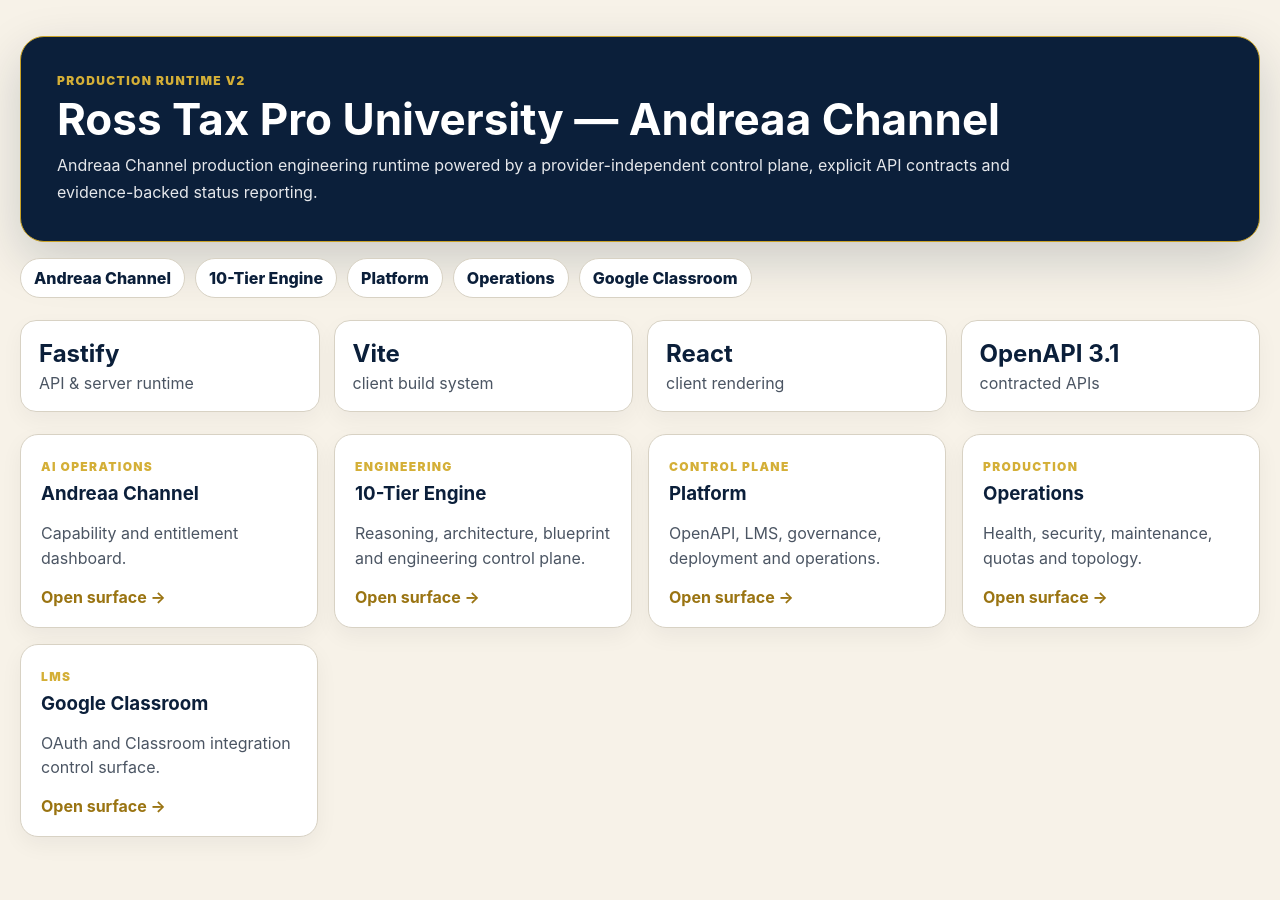
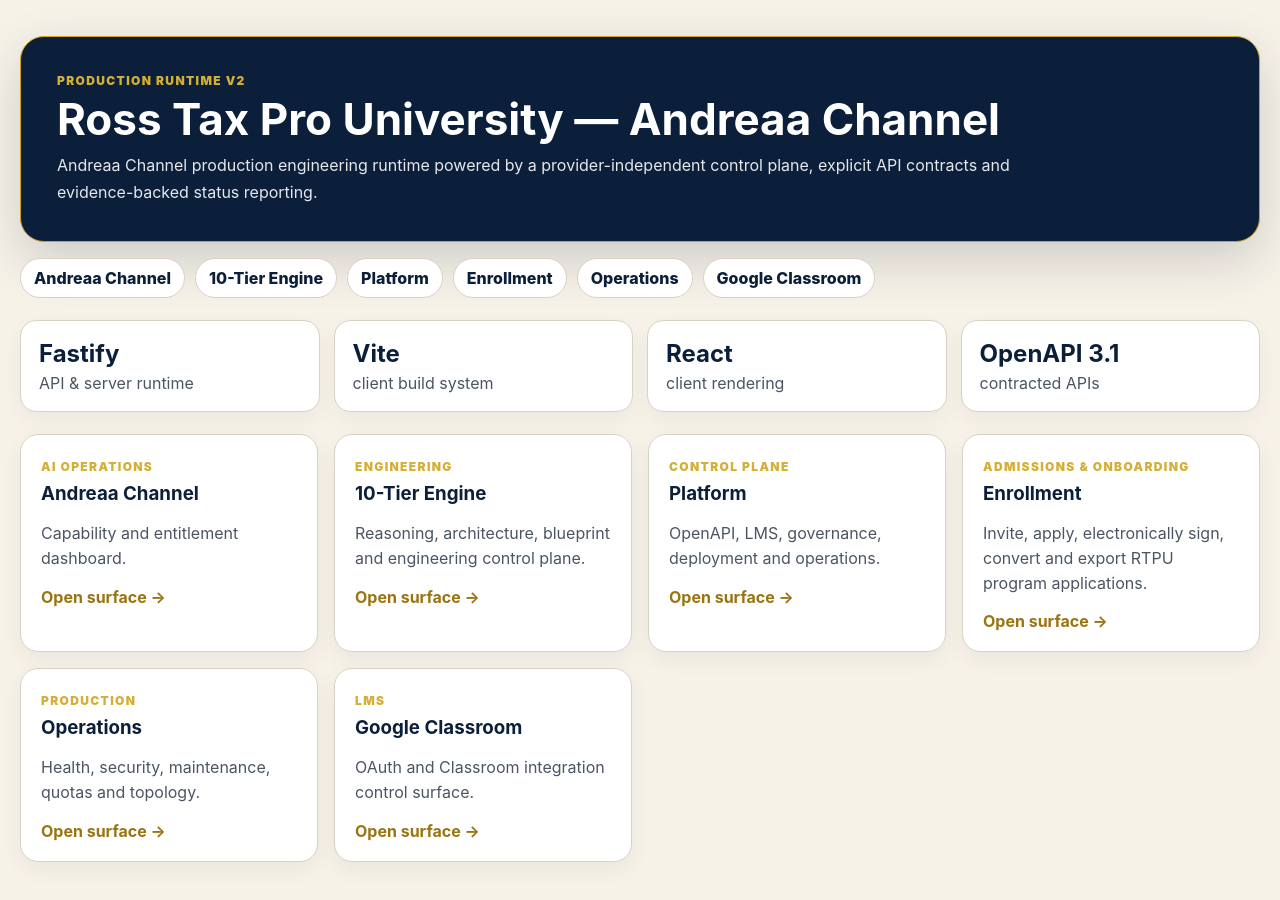
Before and after one commit to ceortpsc/ROSSTAXPROUNIVERSITY, a React (Vite) app in the folder web/: page / in a window 1280 px wide. Shown: the top 900 px of the page. Built offline with nearby package versions, Linux system fonts and the light colour scheme.

Commit message:
feat: link RTPU enrollment conversion service

```diff
--- a/web/src/App.tsx
+++ b/web/src/App.tsx
@@ -13,6 +13,7 @@
   { title: 'Andreaa Channel', description: 'Capability and entitlement dashboard.', href: '/andreaa-channel', eyebrow: 'AI Operations' },
   { title: '10-Tier Engine', description: 'Reasoning, architecture, blueprint and engineering control plane.', href: '/andreaa-channel/engine', eyebrow: 'Engineering' },
   { title: 'Platform', description: 'OpenAPI, LMS, governance, deployment and operations.', href: '/andreaa-channel/platform', eyebrow: 'Control Plane' },
+  { title: 'Enrollment', description: 'Invite, apply, electronically sign, convert and export RTPU program applications.', href: 'https://rtpu-enrollment.onrender.com/', eyebrow: 'Admissions & Onboarding' },
   { title: 'Operations', description: 'Health, security, maintenance, quotas and topology.', href: '/admin/operations', eyebrow: 'Production' },
   { title: 'Google Classroom', description: 'OAuth and Classroom integration control surface.', href: '/admin/integrations/google-classroom', eyebrow: 'LMS' }
 ];
```
